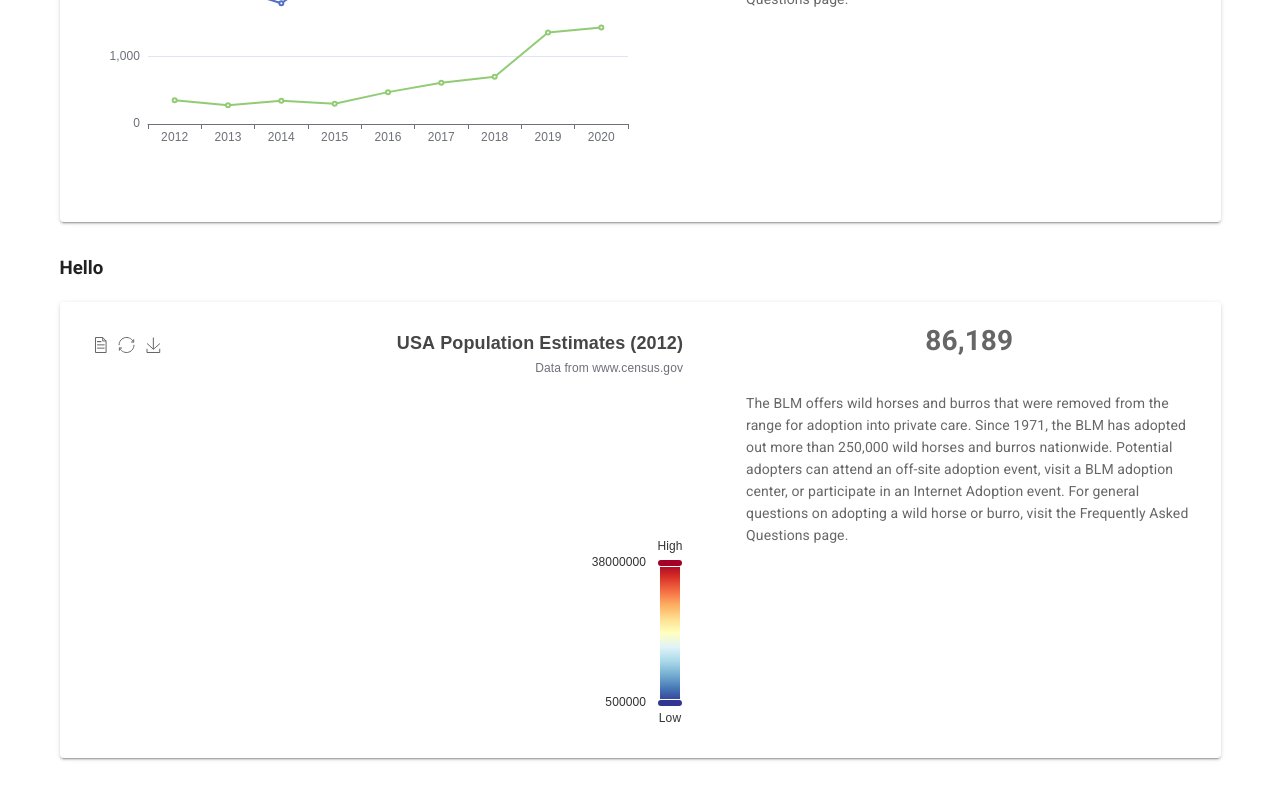
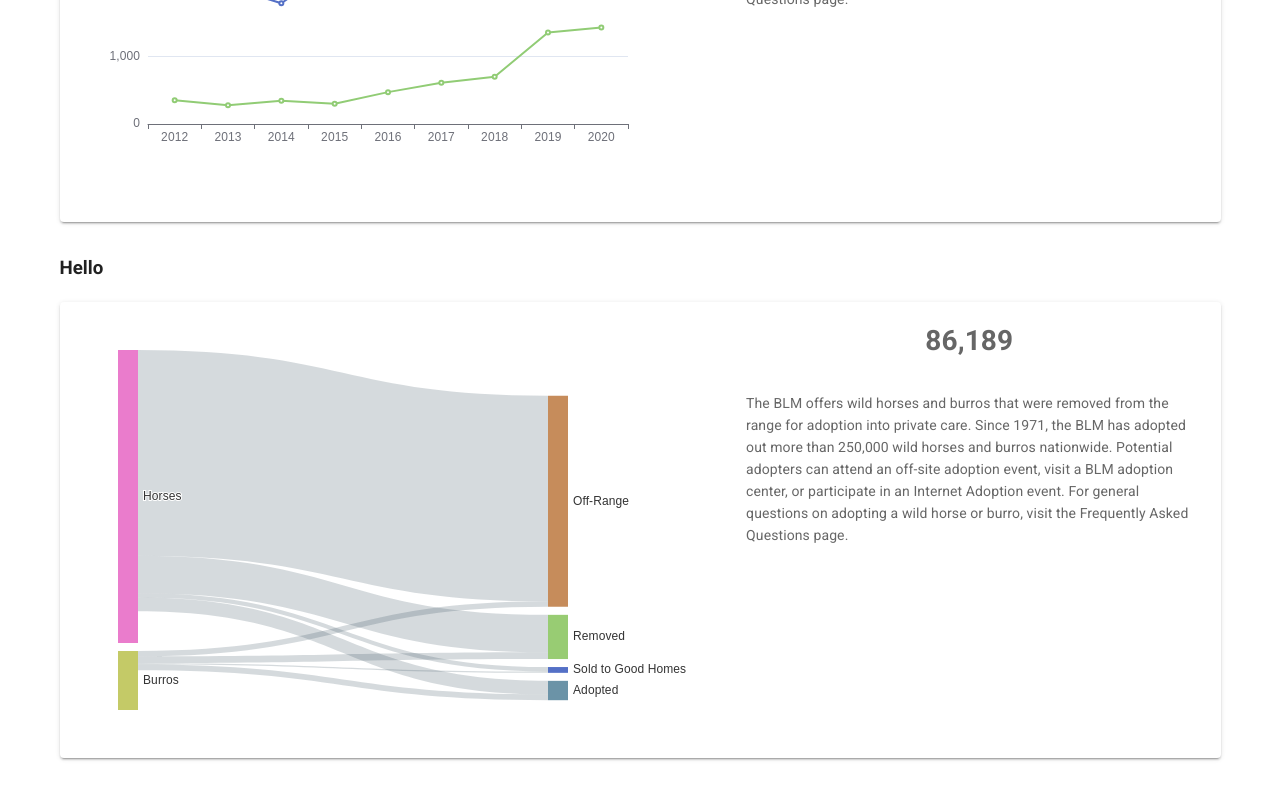
Before and after one commit to RyLaird/vue-wild-horse-and-burro-program, a Vue app: page /data in a window 1280 px wide. Shown: the part 1022-1822 px from the top of the page. Built offline with nearby package versions, Linux system fonts and the light colour scheme.

Commit message:
set up basics for sankey component

```diff
--- /dev/null
+++ b/src/components/Sankey.vue
@@ -0,0 +1,95 @@
+<template>
+  <div class="line-wrapper">
+    <v-chart :options="sankey" autoresize />
+  </div>
+</template>
+
+<script>
+import ECharts from "vue-echarts";
+import "echarts/lib/chart/sankey";
+// import 'echarts/lib/component/legend'
+// import 'echarts/lib/component/tooltip'
+// import 'echarts/lib/component/title'
+// import 'echarts/lib/component/grid'
+
+export default {
+  components: {
+      "v-chart": ECharts,
+  },
+    data: () => ({
+        sankey: {
+            series: {
+                type: 'sankey',
+                layout: 'none',
+                emphasis: {
+                    focus: 'adjacency'
+                },
+                data: [
+                    {
+                        name: 'Horses',
+                        value: 71735
+                    },
+                    {
+                        name: 'Burros',
+                        value: 14454
+                    },
+                    {
+                        name: 'Removed'
+                    },
+                    {
+                        name: 'Adopted'
+                    },
+                    {
+                        name: 'Sold to Good Homes'
+                    },
+                    {
+                        name: 'Off-Range'
+                    }
+                ],
+                links: [
+                    {
+                        source: 'Horses',
+                        target: 'Removed',
+                        value: 9181
+                    },
+                    {
+                        source: 'Burros',
+                        target: 'Removed',
+                        value: 1643
+                    },
+                    {
+                        source: 'Horses',
+                        target: 'Adopted',
+                        value: 3311
+                    },
+                    {
+                        source: 'Burros',
+                        target: 'Adopted',
+                        value: 1430
+                    },
+                    {
+                        source: 'Horses',
+                        target: 'Sold to Good Homes',
+                        value: 1096
+                    },
+                    {
+                        source: 'Burros',
+                        target: 'Sold to Good Homes',
+                        value: 326
+                    },
+                    {
+                        source: 'Horses',
+                        target: 'Off-Range',
+                        value: 50354
+                    },
+                    {
+                        source: 'Burros',
+                        target: 'Off-Range',
+                        value: 1343
+                    }
+                ]
+            }
+        }
+    })
+};
+</script>
--- a/src/views/Data.vue
+++ b/src/views/Data.vue
@@ -129,7 +129,7 @@
             <v-container>
               <v-row>
                 <v-col cols="12" md="7">
-                  <population-map></population-map>
+                  <sankey></sankey>
                 </v-col>
                 <v-col cols="12" md="5">
                   <div>
@@ -162,7 +162,8 @@
   import DataIntro from '../components/DataIntro'
   import PieChart from '../components/PieChart'
   import LineChart from '../components/LineChart.vue'
-  import PopulationMap from '../components/PopulationMap.vue'
+  // import PopulationMap from '../components/PopulationMap.vue'
+  import Sankey from '../components/Sankey.vue'
 
   export default {
     name: 'Data',
@@ -171,7 +172,7 @@
       DataIntro,
       PieChart,
       LineChart,
-      PopulationMap
+      Sankey
     },
   }
 
```
